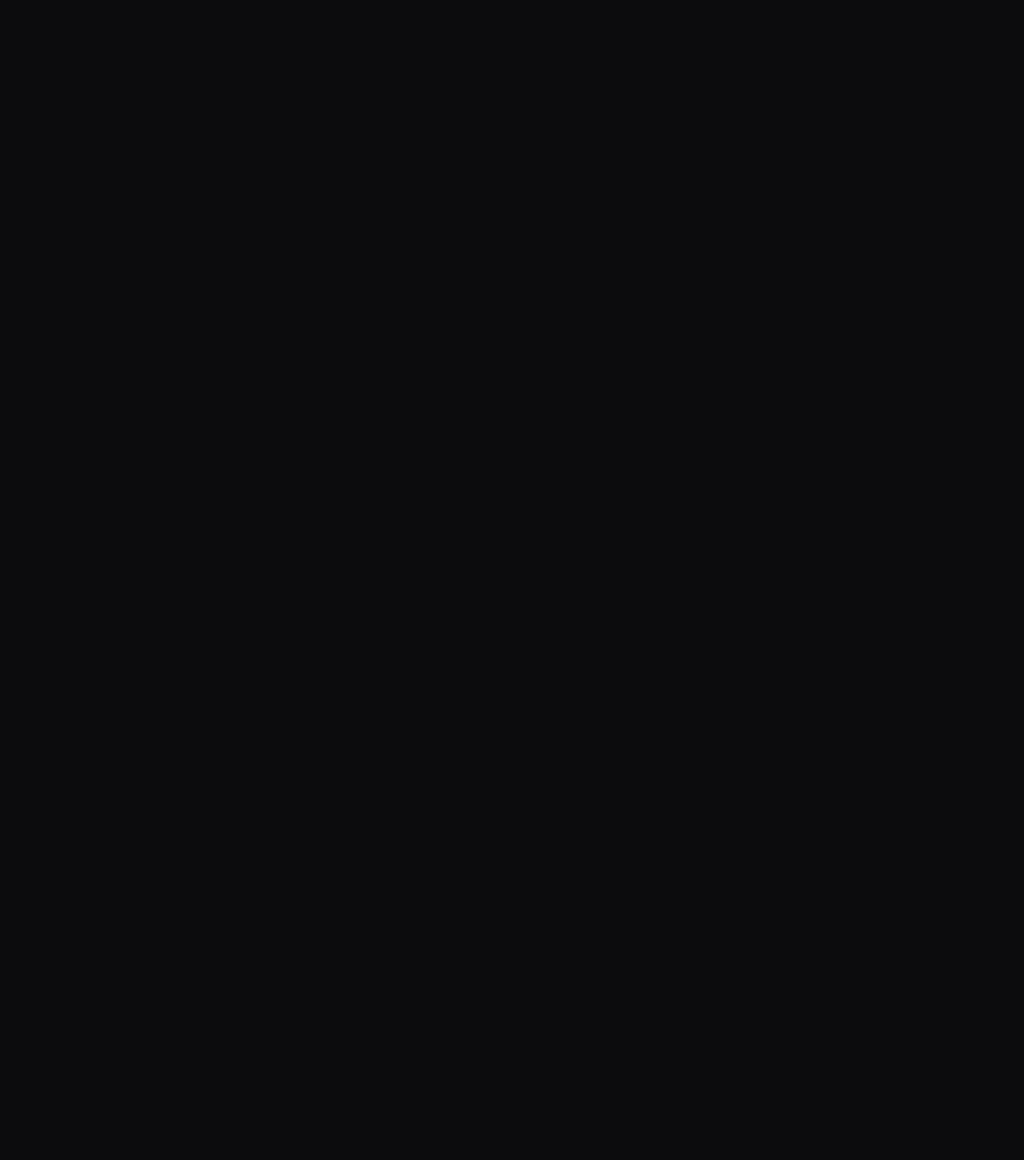
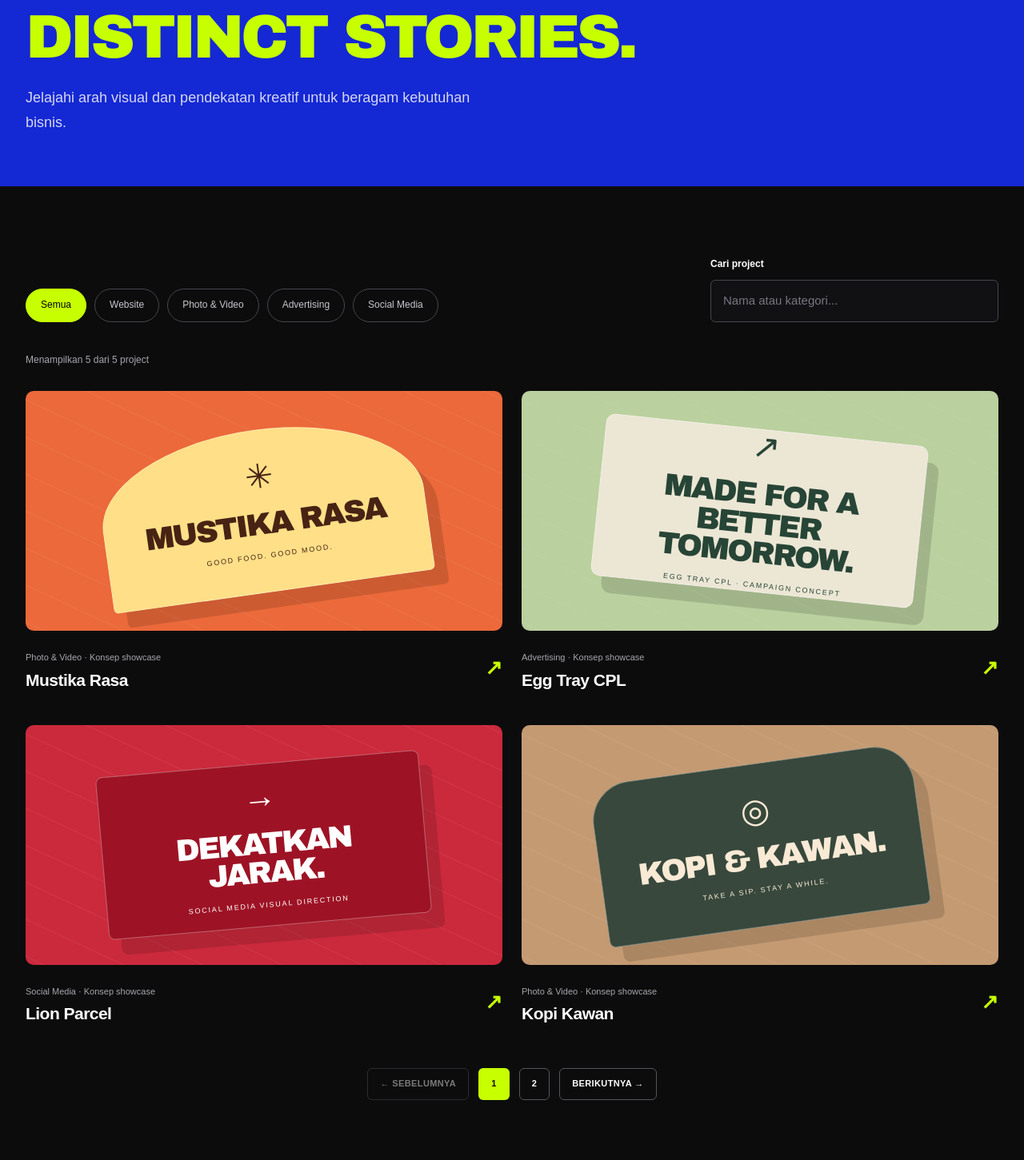
Before and after one commit to Dean12-web/hara-landing-page, a React (Vite) app: page /portfolio in a window 1280 px wide. Before the commit this address had no page. Shown: the part 299-1750 px from the top of the page at 80% size. Before the commit the page ends 800 px from the top, so only its background shows below. Built offline with nearby package versions, Linux system fonts and the light colour scheme.

Commit message:
edit on portfolio ;

```diff
--- a/index.html
+++ b/index.html
@@ -1,13 +1,16 @@
 <!doctype html>
 <html lang="en">
+
 <head>
   <meta charset="UTF-8" />
-    <link rel="icon" type="image/svg+xml" href="/favicon.svg" />
+  <link rel="icon" type="image/svg+xml" href="/hara-icon.ico" />
   <meta name="viewport" content="width=device-width, initial-scale=1.0" />
   <title>hara-landing-page</title>
 </head>
+
 <body>
   <div id="root"></div>
   <script type="module" src="/src/main.jsx"></script>
 </body>
+
 </html>
--- a/src/App.jsx
+++ b/src/App.jsx
@@ -8,7 +8,7 @@
 import About from "./pages/About";
 import Services from "./pages/Services";
 import ServiceDetail from "./pages/ServiceDetail";
-// import Portfolio from "./pages/Portfolio";
+import Portfolio from "./pages/Portfolio";
 // import PortfolioDetail from "./pages/PortfolioDetail";
 // import Pricing from "./pages/Pricing";
 // import Contact from "./pages/Contact";
@@ -29,14 +29,14 @@
             <Route path="services/:id" element={<ServiceDetail/>}></Route>
 
             {/* Katalog & Detail Portfolio */}
-            {/* <Route path="portfolio" element={<Portfolio/>}></Route>
-            <Route path="portfolio/:id" element={<PortfolioDetail/>}></Route>
+            <Route path="portfolio" element={<Portfolio/>}></Route>
+            {/* <Route path="portfolio/:id" element={<PortfolioDetail/>}></Route> */}
 
-            <Route path="pricing" element={<Pricing/>}></Route>
-            <Route path="contact" element={<Contact/>}></Route>
-            <Route path="brief" element={<Brief/>}></Route>
+            {/* <Route path="pricing" element={<Pricing/>}></Route> */}
+            {/* <Route path="contact" element={<Contact/>}></Route> */}
+            {/* <Route path="brief" element={<Brief/>}></Route> */}
 
-            <Route path="*" element={<NotFound/>}></Route> */}
+            {/* <Route path="*" element={<NotFound/>}></Route> */}
         </Route>
       </Routes>
     </BrowserRouter>
--- a/src/data/haraData.js
+++ b/src/data/haraData.js
@@ -152,31 +152,72 @@
 ]
 
 export const portfolioData = [
-    {
-        id: 'mustika-rasa',
-        title: 'Mustika Rasa',
-        category:'Photo & Video',
-        subtitle:'Photo & Video . Konsep Showcase',
-        tagline:'Good food. Good mood.',
-        artClass:'rasa',
-        icon:'*',
-        description: 'Eksplorasi visual menu kuliner nusantara dengan penchayaan natural dan konsep kontemporer.',
-        year:'2026',
-        client:'Mustika Rasa Culinary',
-    },
-    {
-        id: 'egg-tray-cpl',
-        title: 'Egg Tray CPL',
-        category:'Advertising',
-        subtitle:'Advetising . Konsep Showcase',
-        tagline:'MADE FOR A BETTER TOMORROW.',
-        artClass:'cpl',
-        icon:'↗',
-        description: 'Kampanye promosi produk kemasan ramah lingkunan berbasis material pulp daur ulang.',
-        year:'2026',
-        client:'Cendana Putera Lestari',
-    },
-]
+  {
+    id: "mustika-rasa",
+    title: "Mustika Rasa",
+    category: "Photo & Video",
+    subtitle: "Photo & Video · Konsep showcase",
+    tagline: "Good food. Good mood.",
+    artClass: "rasa",
+    icon: "✳",
+    mark: "MUSTIKA RASA",
+    description: "Cerita rasa dalam setiap frame. Arah visual hangat, close-up tekstur, dan komposisi sederhana.",
+    year: "2026",
+    client: "Mustika Rasa Culinary",
+  },
+  {
+    id: "egg-tray-cpl",
+    title: "Egg Tray CPL",
+    category: "Advertising",
+    subtitle: "Advertising · Konsep showcase",
+    tagline: "Egg Tray CPL · Campaign concept",
+    artClass: "cpl",
+    icon: "↗",
+    mark: "MADE FOR A BETTER TOMORROW.",
+    description: "Material sederhana, cerita yang berarti. Kampanye promosi produk kemasan ramah lingkungan.",
+    year: "2026",
+    client: "Cendana Putera Lestari",
+  },
+  {
+    id: "lion-parcel",
+    title: "Lion Parcel",
+    category: "Social Media",
+    subtitle: "Social Media · Konsep showcase",
+    tagline: "Social media visual direction",
+    artClass: "lion",
+    icon: "→",
+    mark: "DEKATKAN JARAK.",
+    description: "Komunikasi yang bergerak bersama audiens dengan tipografi tegas dan format seri yang konsisten.",
+    year: "2026",
+    client: "Lion Parcel",
+  },
+  {
+    id: "kopi-kawan",
+    title: "Kopi Kawan",
+    category: "Photo & Video",
+    subtitle: "Photo & Video · Konsep showcase",
+    tagline: "Take a sip. Stay a while.",
+    artClass: "kopi",
+    icon: "◎",
+    mark: "KOPI & KAWAN.",
+    description: "Ruang jeda dalam sebuah visual. Tone earthy, cahaya lembut, dan detail hangat keseharian.",
+    year: "2026",
+    client: "Kopi Kawan",
+  },
+  {
+    id: "company-profile",
+    title: "Company Profile",
+    category: "Website",
+    subtitle: "Website · Konsep showcase",
+    tagline: "Digital experience · Website concept",
+    artClass: "company",
+    icon: "↗",
+    mark: "YOUR NEXT BIG THING.",
+    description: "Kesan pertama yang membuka percakapan melalui navigasi sederhana dan antarmuka responsif.",
+    year: "2026",
+    client: "PT Maju Bersama",
+  },
+];
 
 export const processSteps = [
     {
--- a/src/pages/Portfolio.jsx
+++ b/src/pages/Portfolio.jsx
@@ -1 +1,180 @@
-import {useState}
+import { useState, useRef } from 'react';
+import { Link } from 'react-router-dom';
+import { portfolioData } from '../data/haraData';
+import CtaBanner from '../components/CtaBanner';
+
+export default function Portfolio(){
+    const [activeCategory, setActiveCategory] = useState('Semua');
+    const [searchQuery, setSearchQuery] = useState("");
+    const [currentPage, setCurrentPage] = useState(1);
+
+    const portfolioRef = useRef(null);
+    const ITEMS_PER_PAGE = 4;
+
+    const categories = ['Semua', 'Website', 'Photo & Video', 'Advertising', 'Social Media'];
+
+    const filteredItems = portfolioData.filter((item)=> {
+        const matchesCategory =
+            activeCategory === "Semua" || item.category === activeCategory;
+        const matchesSearch =
+            item.title.toLowerCase().includes(searchQuery.toLowerCase()) ||
+            item.category.toLowerCase().includes(searchQuery.toLowerCase()) ||
+            (item.tagline && item.tagline.toLowerCase().includes(searchQuery.toLowerCase()));
+
+        return matchesCategory && matchesSearch;
+    });
+
+    const totalPages = Math.max(1, Math.ceil(filteredItems.length / ITEMS_PER_PAGE));
+    const paginatedItems = filteredItems.slice((currentPage - 1) * ITEMS_PER_PAGE, currentPage * ITEMS_PER_PAGE);
+
+    const handleCategoryChange = (cat)=> {
+        setActiveCategory(cat);
+        setCurrentPage(1);
+    }
+
+    const handleSearchChange = (e) => {
+        setSearchQuery(e.target.value);
+        setCurrentPage(1);
+    }
+
+    const handleResetFilter = () => {
+        setActiveCategory("Semua");
+        setSearchQuery("");
+        setCurrentPage(1);
+        portfolioRef.current?.scrollIntoView({ behavior: 'smooth' });
+    };
+
+    const handlePageChange = (newPage) => {
+        setCurrentPage(newPage);
+        portfolioRef.current?.scrollIntoView({ behavior: 'smooth' });
+    };
+
+    return (
+    <>
+        <section className="page-hero">
+            <div className="wrap">
+                <div className="crumb">
+                    <Link to="/">Beranda </Link>/ Portfolio
+                </div>
+                <div className="eyebrow lime">Portfolio</div>
+                <h1>Different brands. <br /><span className="lime">Distinct stories.</span></h1>
+                <p className="lead">Jelajahi arah visual dan pendekatan kreatif untuk beragam kebutuhan bisnis.</p>
+            </div>
+        </section>
+
+        <section className="section" ref={portfolioRef}>
+            <div className="wrap">
+                <div className="section-head">
+                    <div className="pill-row" id="filters">
+                        {categories.map((cat) => (
+                            <button
+                                key={cat}
+                                type='button'
+                                className='pill'
+                                aria-pressed={activeCategory === cat}
+                                onClick={() => handleCategoryChange(cat)}
+                            >
+                                {cat}
+                            </button>
+                        ))}
+                    </div>
+                    <div className="search">
+                        <label htmlFor="work-search">Cari project</label>
+                        <input
+                            id="work-search"
+                            type="search"
+                            placeholder="Nama atau kategori..."
+                            value={searchQuery}
+                            onChange={handleSearchChange}
+                        />
+                    </div>
+                </div>
+
+                <p className="page-count mb" id="work-count" aria-live='polite'>
+                    Menampilkan {filteredItems.length} dari {portfolioData.length} project
+                </p>
+
+                <div className="work-results">
+                    {filteredItems.length === 0 ? (
+                        <div className="empty" style={{textAlign:"center", padding:"3rem 1rem"}}>
+                            <h2>Belum ada kecocokan</h2>
+                            <p className='lead' style={{padding:"1rem 0", color:"#888"}}>
+                                Tidak ada project yang sesuai dengan filter atau kata kunci "{searchQuery}"
+                            </p>
+                            <button type="button" className="btn" onClick={handleResetFilter}>
+                                Reset filter ↗
+                            </button>
+                        </div>
+                    ) : (
+                        <div className="grid two">
+                            {paginatedItems.map((item)=>(
+                                <Link
+                                    key={item.id}
+                                    className='work'
+                                    to={`/portfolio/${item.id}`}
+                                >
+                                    <div className={`work-art ${item.artClass}`} role='img' aria-label={`Ilustrasi konsep ${item.title}`}>
+                                        <div className="mock">
+                                            <em>{item.icon}</em>
+                                            <b>
+                                                {item.mark ? (
+                                                    item.mark.split("\n").map((line,i) => (
+                                                        <span key={i}>{line}<br/></span>
+                                                    ))
+                                                ):(
+                                                    item.title
+                                                )}
+                                            </b>
+                                            <small>{item.tagline}</small>
+                                        </div>
+                                    </div>
+                                    <div className="work-info">
+                                        <div>
+                                            <span>{item.subtitle}</span>
+                                            <h3>{item.title}</h3>
+                                        </div>
+                                        <b className="arrow lime">↗</b>
+                                    </div>
+                                </Link>
+                            ))}
+                        </div>
+                    )}
+                </div>
+
+                {totalPages > 1 && (
+                    <div className="pagination" id="pagination">
+                        <button
+                            type="button"
+                            className="btn outline small"
+                            disabled={currentPage === 1}
+                            onClick={() => handlePageChange(Math.max(1, currentPage - 1))}
+                        >
+                            ← Sebelumnya
+                        </button>
+                        {Array.from({length: totalPages}, (_, i) => i + 1).map((pageNum) => (
+                            <button
+                                key={pageNum}
+                                type='button'
+                                className={`btn ${currentPage === pageNum ? "" : "outline"} small`}
+                                aria-current={currentPage === pageNum ? "page": undefined}
+                                onClick={() => handlePageChange(pageNum)}
+                            >
+                                {pageNum}
+                            </button>
+                        ))}
+                        <button
+                            type='button'
+                            className='btn outline small'
+                            disabled={currentPage === totalPages}
+                            onClick={() => handlePageChange(Math.min(totalPages, currentPage + 1))}
+                        >
+                            Berikutnya →
+                        </button>
+                    </div>
+                )}
+            </div>
+        </section>
+        <CtaBanner/>
+    </>
+    )
+}
```
Also changed, not shown: 1 other file (tests, documents, lock files or other folders). Lines whose indentation alone changed are shown as unchanged.
